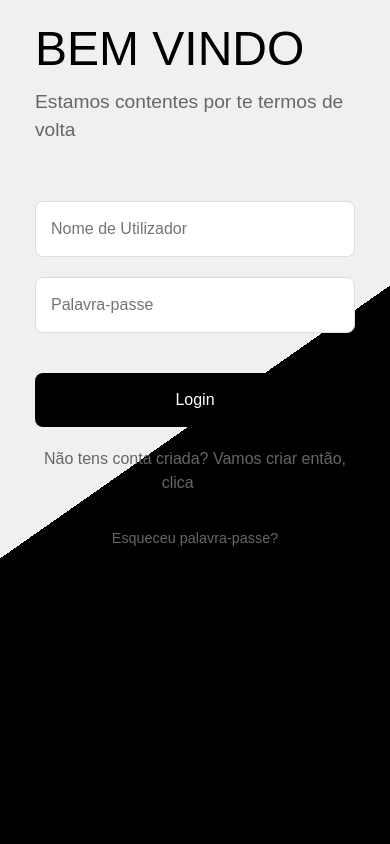
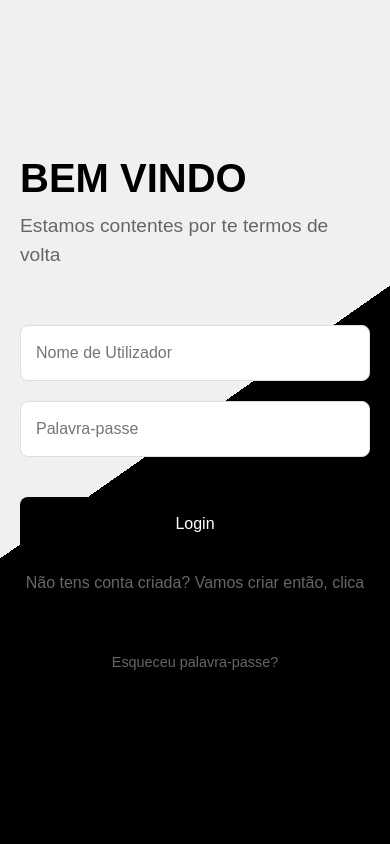
Before and after one commit to Fiagapcoo/DB2-project, a Django app: page /auth/login/ in a window 390 px wide. Run offline with Django 5.2, Linux system fonts and the light colour scheme; some libraries are stand-ins or nearby versions.

Commit message:
Login Layout Fixed

```diff
--- a/autenticacao/static/autenticacao/css/LoginStyle.css
+++ b/autenticacao/static/autenticacao/css/LoginStyle.css
@@ -5,11 +5,21 @@
     font-family: 'Arial', sans-serif;
 }
 
+
 .container {
-    display: block;
+    max-width: 100% !important;
+    padding: 0 !important;
+    margin: 0 !important;
     height: 100vh;
-    width: 100vw !important;
     background: linear-gradient(145deg, #f0f0f0 50%, #000 50%);
+}
+
+.content-wrapper {
+    display: flex;
+    width: 100%;
+    height: 100vh;
+    max-width: 1400px;
+    margin: 0 auto;
 }
 
 .login-container {
@@ -18,14 +28,14 @@
     display: flex;
     flex-direction: column;
     justify-content: center;
+    background-color: transparent;
     max-width: 600px;
-    margin: 0 auto;
 }
 
 .image-container {
     flex: 1;
     background-image: url('../images/loginImage.png');
-    background-size: 600px;
+    background-size: 600;
     background-position: center;
     background-repeat: no-repeat;
 }
@@ -38,6 +48,7 @@ h1 {
     font-size: 3rem;
     color: #000;
     margin-bottom: 10px;
+    font-weight: bold;
 }
 
 .subtitle {
@@ -62,6 +73,7 @@ input {
 input:focus {
     outline: none;
     border-color: #000;
+    box-shadow: 0 0 0 0.2rem rgba(0, 0, 0, 0.1);
 }
 
 .login-button {
@@ -74,6 +86,7 @@ input:focus {
     font-size: 1rem;
     cursor: pointer;
     margin-top: 20px;
+    transition: background-color 0.3s ease;
 }
 
 .login-button:hover {
@@ -89,6 +102,11 @@ input:focus {
 .signup-text a {
     color: #000;
     text-decoration: none;
+    font-weight: bold;
+}
+
+.signup-text a:hover {
+    text-decoration: underline;
 }
 
 .forgot-password {
@@ -100,10 +118,16 @@ input:focus {
     color: #666;
     text-decoration: none;
     font-size: 0.9rem;
+    transition: color 0.3s ease;
+}
+
+.forgot-password a:hover {
+    color: #333;
+    text-decoration: underline;
 }
 
 @media (max-width: 768px) {
-    .container {
+    .content-wrapper {
         flex-direction: column;
     }
 
@@ -112,6 +136,17 @@ input:focus {
     }
 
     .login-container {
+        width: 100%;
+        max-width: 100%;
         padding: 20px;
     }
+
+    h1 {
+        font-size: 2.5rem;
+    }
+
+    .container {
+        height: 100vh;
+        overflow-y: auto;
+    }
 }
--- a/autenticacao/templates/login.html
+++ b/autenticacao/templates/login.html
@@ -1,13 +1,14 @@
 {% extends "Authbase.html" %}
+
+{% block title %}Login{% endblock %}
 
 {% block content %}
 {% load static %}
 
 <link rel="stylesheet" type="text/css" href="{% static 'autenticacao/css/LoginStyle.css' %}">
-    <title>Login</title>
 
-
-        <div class="login-container w-100">
+<div class="content-wrapper">
+    <div class="login-container">
         <div class="welcome-text">
             <h1>BEM VINDO</h1>
             <p class="subtitle">Estamos contentes por te termos de volta</p>
@@ -36,6 +37,4 @@
     </div>
     <div class="image-container"></div>
 </div>
-</body>
-</html>
 {% endblock %}
```
Lines whose indentation alone changed are shown as unchanged.
